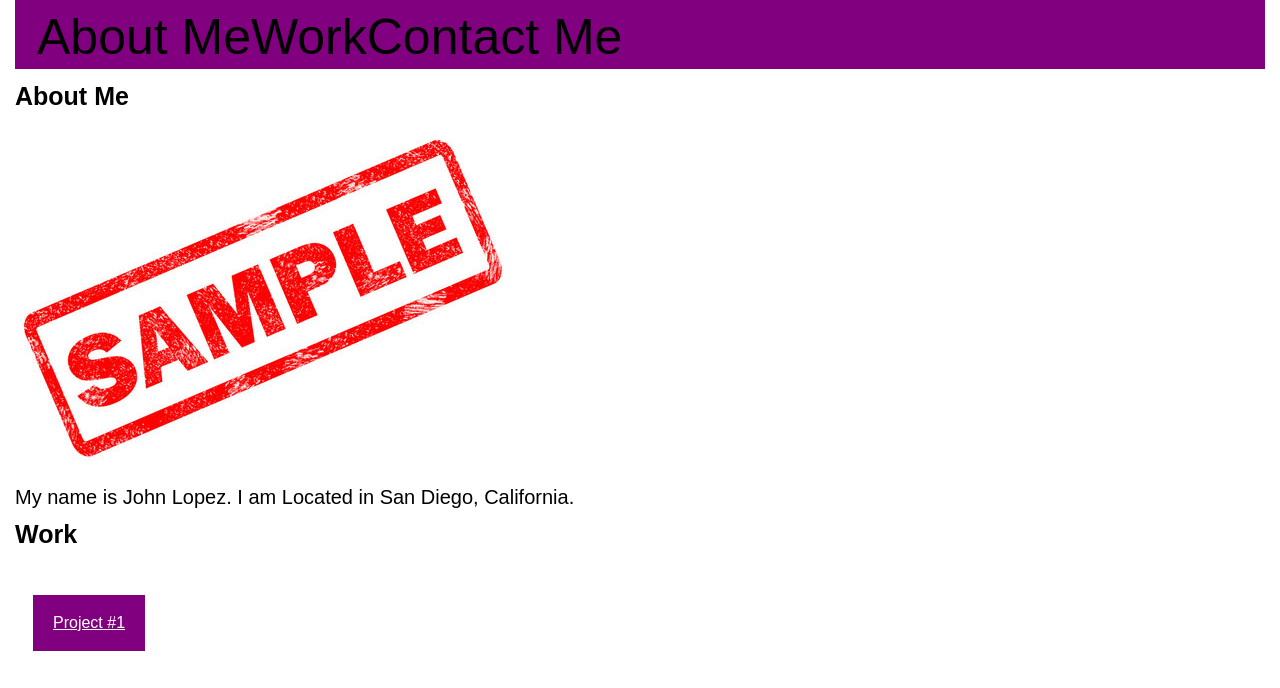
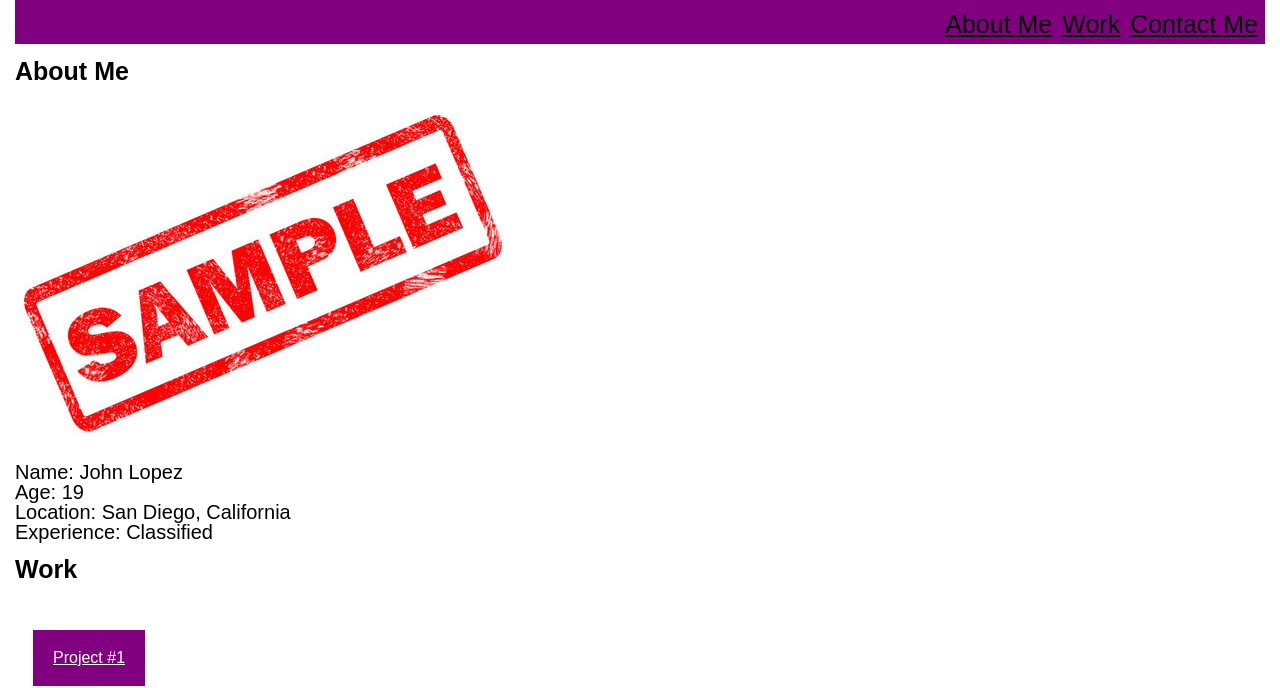
Before and after one commit to Shibiiii/My-Portfolio, a plain HTML site: page index.html in a window 1280 px wide. Shown: the part 115-803 px from the top of the page. Drawn offline with Linux system fonts and the light colour scheme; files whose address does not match are found by name.

Commit message:
about me section changed to list nav headings shifted to end nav heading underlined

```diff
--- a/assets/style.css
+++ b/assets/style.css
@@ -17,10 +17,14 @@
 }
 
 .nav {
+    font-size: 25px;
     display: flex;
+    justify-content: flex-end;
+    gap: 10px;
     flex-wrap: nowrap;
     flex-direction: row;
     text-align: right;
+    text-decoration: underline;
 }
 
 h2 {
@@ -33,7 +37,6 @@ h2 {
 .card {
    display: flex;
    flex-wrap: wrap;
-   justify-content: space-between;
    text-decoration: underline;
    padding: 30px;
    border-style: solid;
@@ -46,7 +49,7 @@ h2 {
     background-color: var(--purple);
 }
 
-p {
+.about-me {
     margin-left: 15px;
     font-size: 20px;
 }
--- a/index.html
+++ b/index.html
@@ -21,7 +21,13 @@
         <main>
             <h2>About Me</h2>
             <img src="samplephoto.jpeg" alt="Sample Photo">
-            <p>My name is John Lopez. I am Located in San Diego, California.</p>
+            <ul class="about-me">
+                <li>Name: John Lopez</li>
+                <li>Age: 19</li>
+                <li>Location: San Diego, California</li>
+                <li>Experience: Classified</li>
+
+            </ul>
 
             <h2>Work</h2>
             <div class="content">
```
